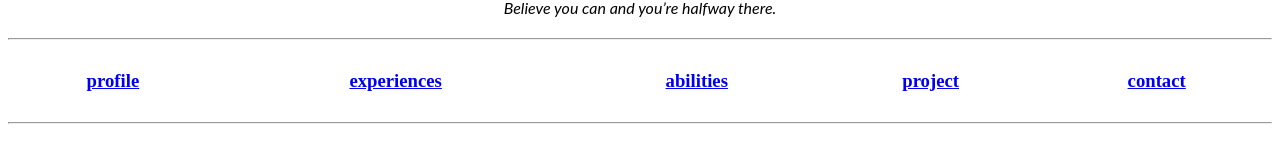
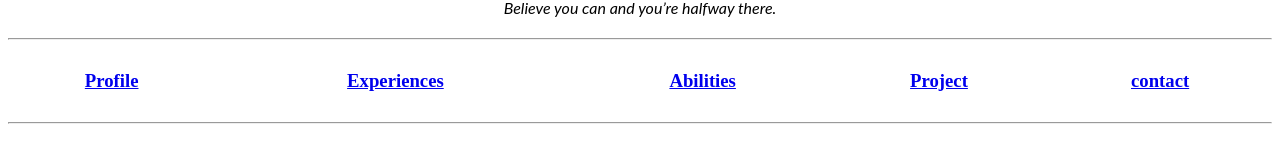
Before and after one commit to Annaornhalin/profile-html, a plain HTML site: page index.html in a window 1280 px wide. Shown: the part 134-283 px from the top of the page. Drawn offline with Linux system fonts and the light colour scheme.

```diff
--- a/index.html
+++ b/index.html
@@ -18,22 +18,22 @@
     <tr>
         <td>
             <h3>
-                <a href="index.html">profile</a>
+                <a href="index.html">Profile</a>
             </h3>
         </td>
         <td>
             <h3>
-                <a href="experiences.html">experiences</a>
+                <a href="experiences.html">Experiences</a>
             </h3>
         </td>
         <td>
             <h3>
-                <a href="abilities.html">abilities</a>
+                <a href="abilities.html">Abilities</a>
             </h3>
         </td>
         <td>
             <h3>
-                <a href="project.html">project</a>
+                <a href="project.html">Project</a>
             </h3>
         </td>
         <td>
```
Also changed, not shown: experiences.html (+1 -1 lines).
